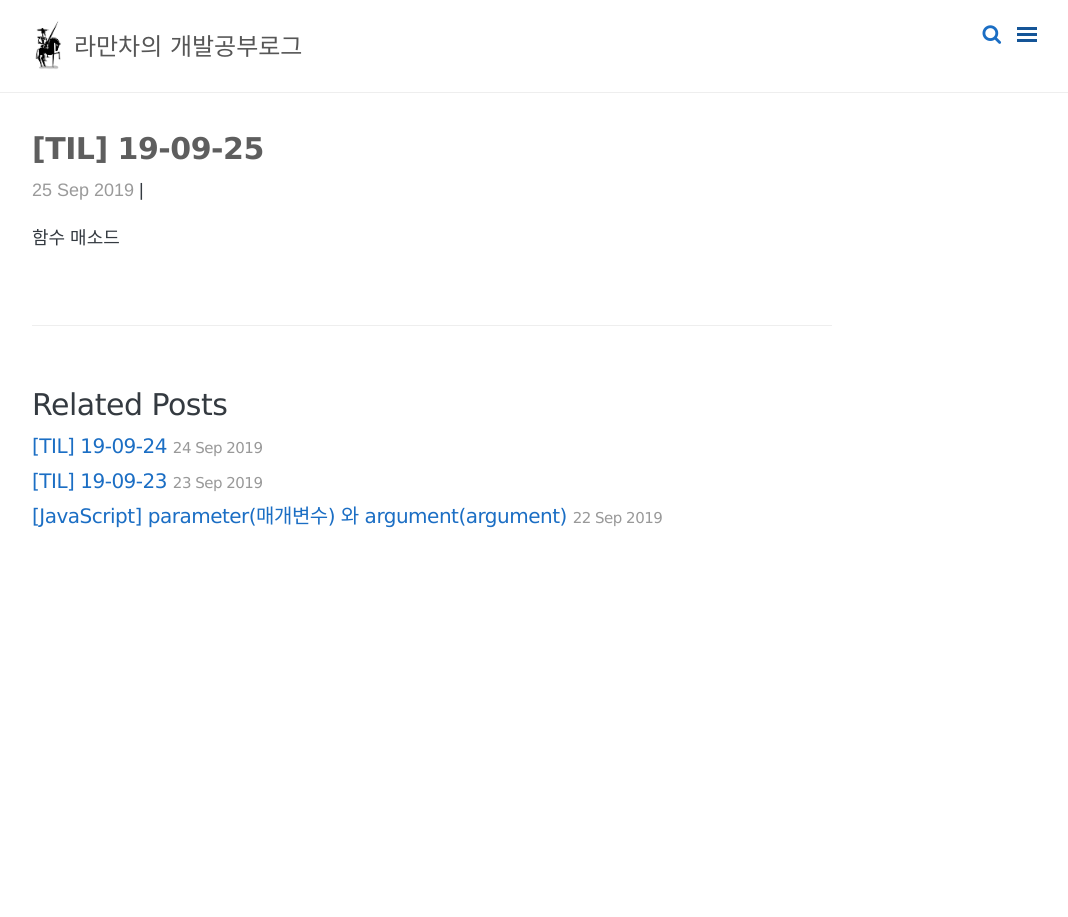
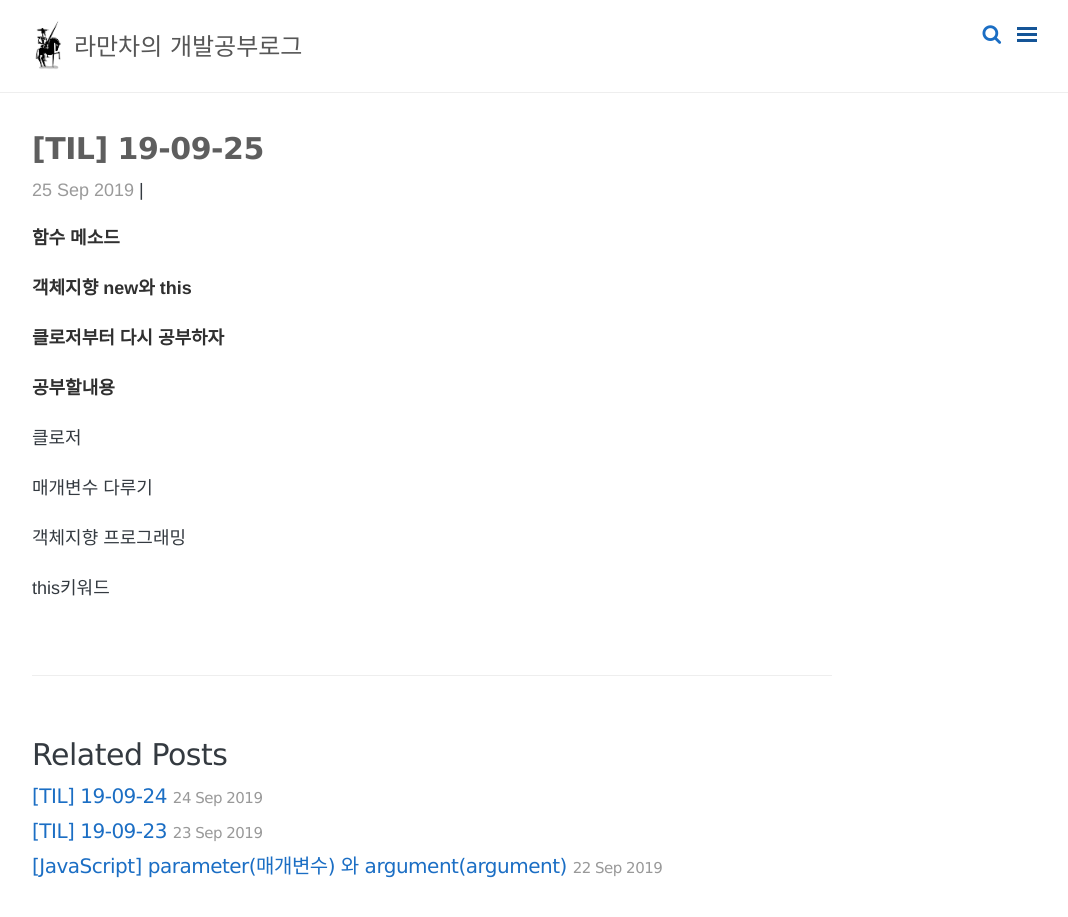
Before and after one commit to ElliottYoon7/ElliottYoon7.github.io, a Jekyll site: the page built from _posts/2019-09-25-TIL.md, in a window 1280 px wide and 939 px high. Shown: the top 917 px of the window, without its empty margins (208-1276 px from the left). Built offline with Jekyll 4.4.1, drawn with Linux system fonts in a browser that asks for light colours; nearby versions of some CDN libraries; comment, search, counter and statistics services are not loaded.

Commit message:
Update 2019-09-25-TIL.md

```diff
--- a/_posts/2019-09-25-TIL.md
+++ b/_posts/2019-09-25-TIL.md
@@ -8,4 +8,22 @@ categories: [TIL]
 
 ---
 
-함수 매소드
+**함수 메소드**
+
+**객체지향 new와 this**
+
+**클로저부터 다시 공부하자**
+
+
+
+
+
+**공부할내용**
+
+클로저
+
+매개변수 다루기
+
+객체지향 프로그래밍
+
+this키워드
```
